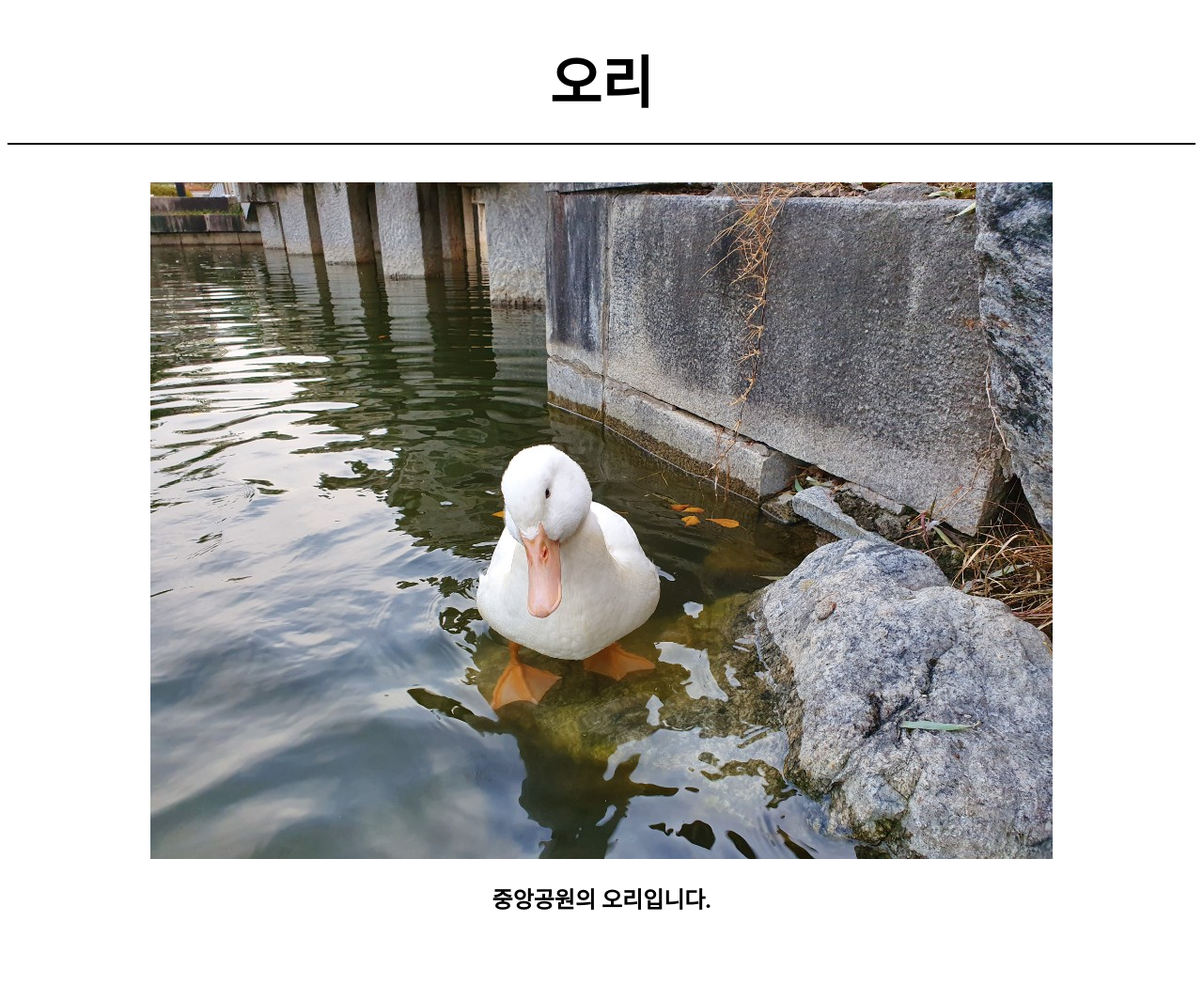
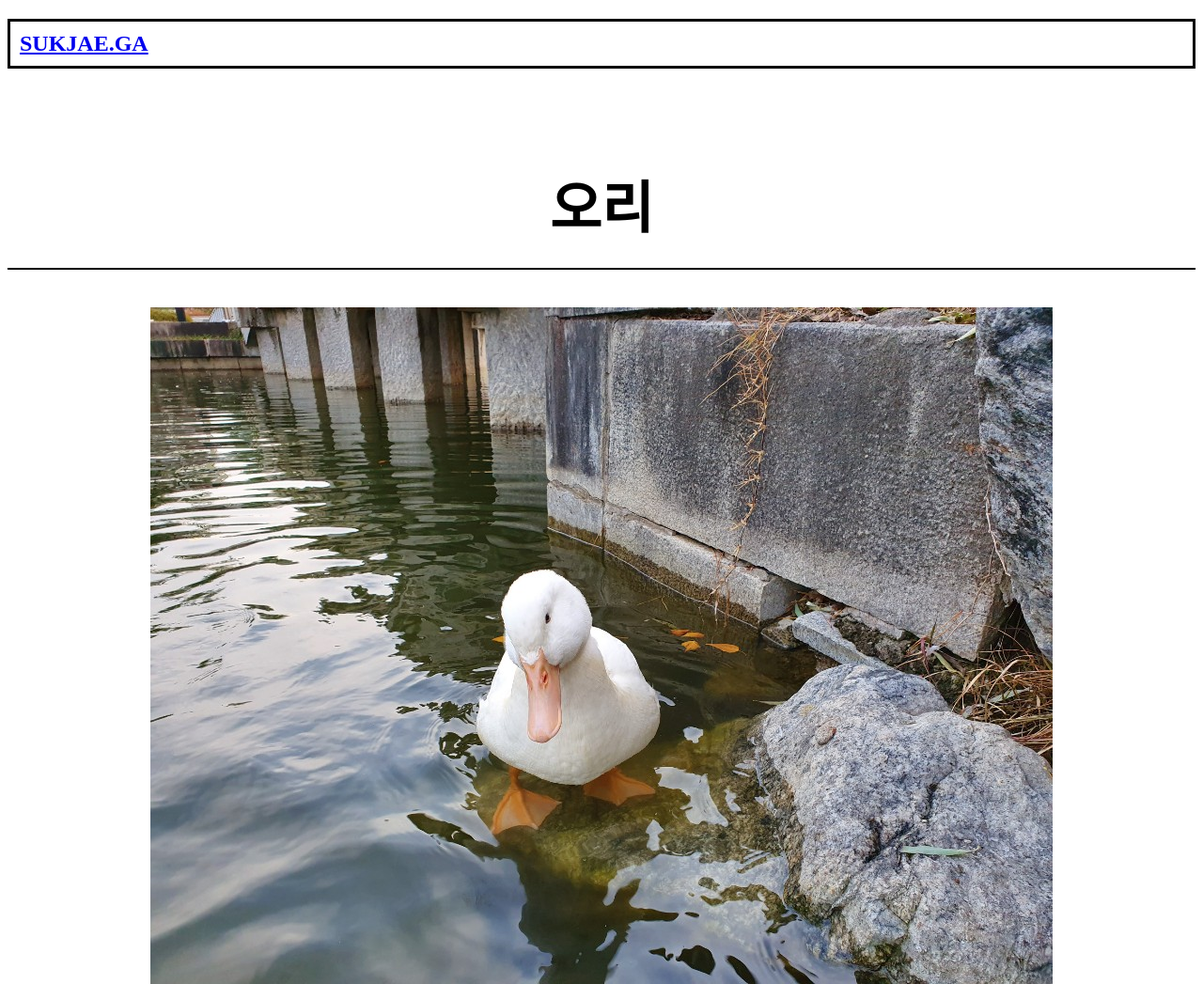
Before and after one commit to sj005006/sukjae.ga, a plain HTML site: page 오리/index.html in a window 1280 px wide. Shown: the top 1047 px of the page at 94% size. Before the commit the page ends 993 px from the top, so only its background shows below. Drawn offline with Linux system fonts and the light colour scheme.

Commit message:
Update index.html

```diff
--- a/오리/index.html
+++ b/오리/index.html
@@ -14,6 +14,15 @@
       * {
         text-align: center;
       }
+
+      #title1 {
+        text-align: left;
+        color:black;
+        border: 3px black solid;
+        margin-bottom: 100px;
+        padding: 10px;
+      }
+
       ol {
         width: 300px;
         margin-left: auto;
@@ -22,6 +31,7 @@
     </style>
   </head>
   <body>
+    <h2 id='title1'><a href='/'>SUKJAE.GA</a></h2>
     <h1>오리</h1>
     <img src="오리1.jpg">
     <h2>중앙공원의 오리입니다.</h2>
```
